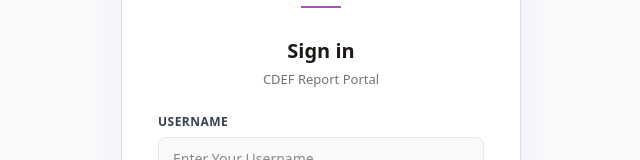
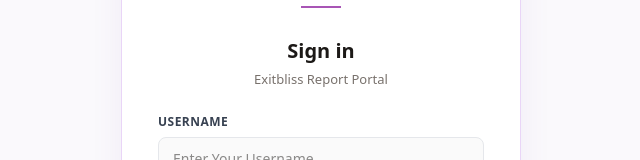
Before and after one commit to SKHanzla/jira-reports, a Next.js app: page / in a window 1280 px wide. Shown: the part 251-411 px from the top of the page, without its empty margins (319-959 px from the left). Built offline with nearby package versions, Linux system fonts and the light colour scheme.

Commit message:
change the header

```diff
--- a/app/page.tsx
+++ b/app/page.tsx
@@ -156,7 +156,7 @@
             marginBottom: 24,
           }}
         >
-          CDEF Report Portal
+          Exitbliss Report Portal
         </p>
 
         <form
```
